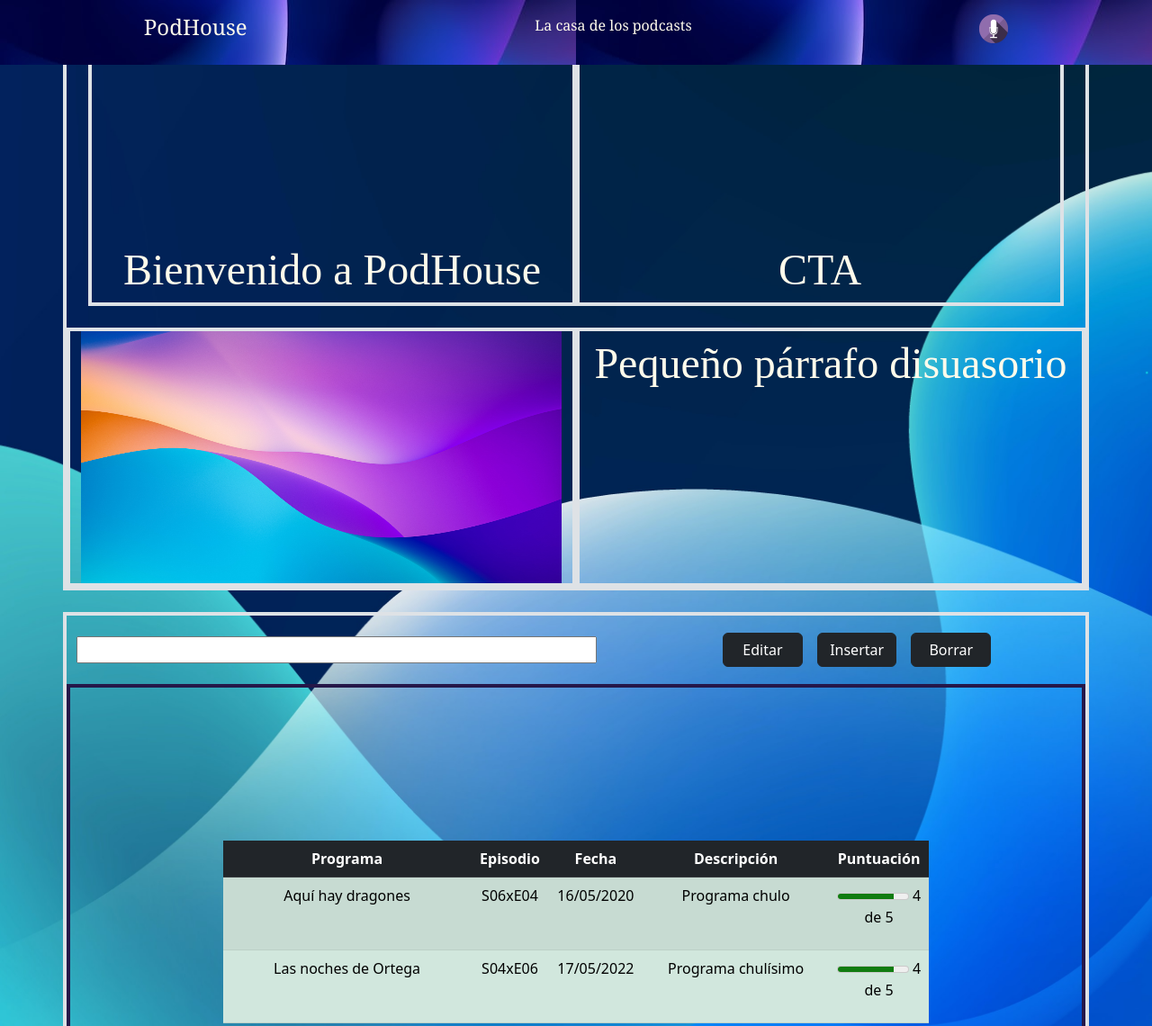
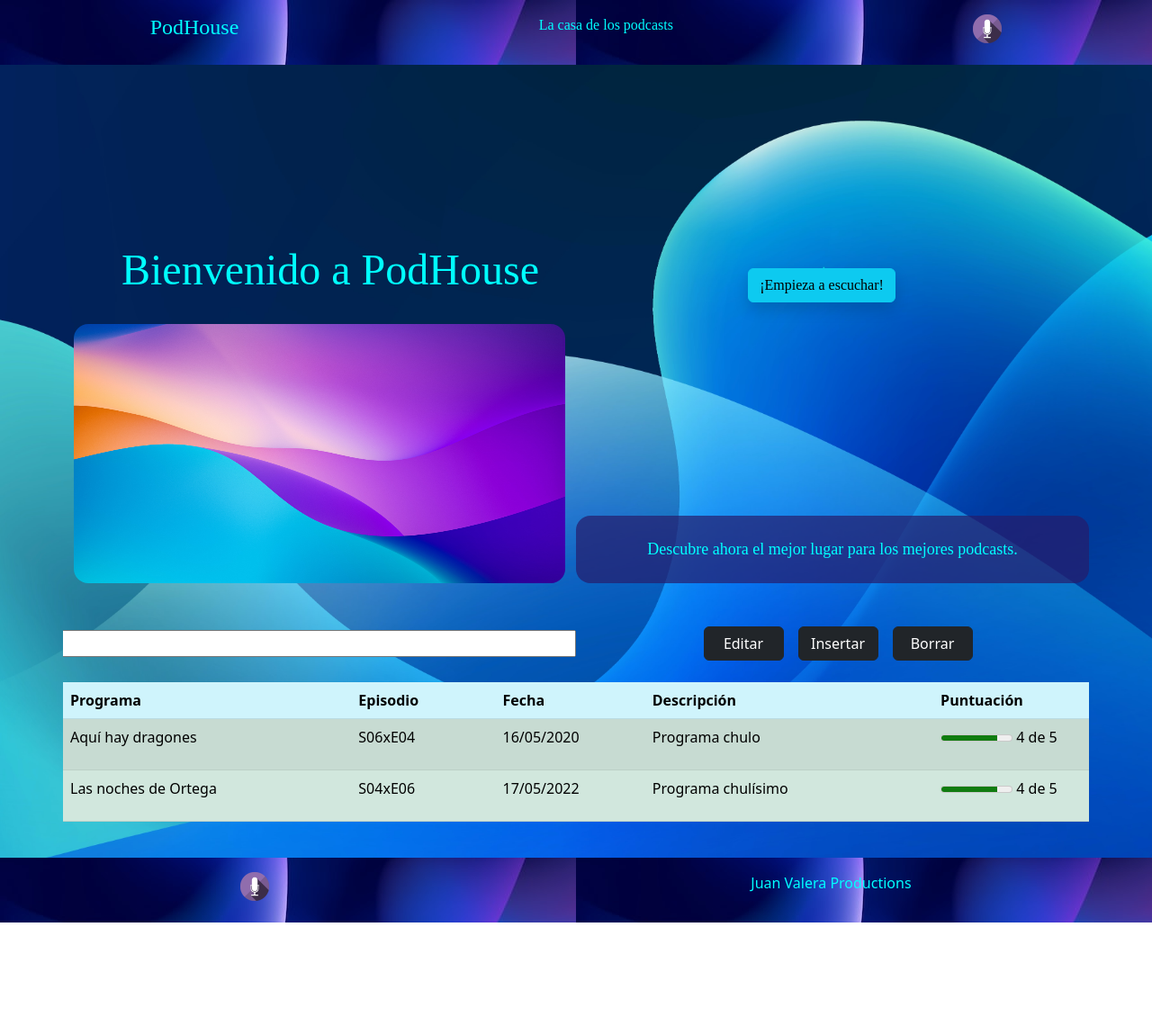
Before and after one commit to JuanValeraDev/Podhouse, a plain HTML site: page index.html in a window 1280 px wide. Shown: the top 1140 px of the page at 90% size. After the commit the page ends 1025 px from the top, so only its background shows below. Drawn offline with nearby package versions, Linux system fonts and the light colour scheme; a web font is replaced by a local one.

Commit message:
commit 19/12/22

```diff
--- a/estilos.css
+++ b/estilos.css
@@ -6,11 +6,11 @@ body {
 }
 
 header {
-    color: #FFFBEB;
+    color: aqua;
     background-image: url("img/richard-horvath-_nWaeTF6qo0-unsplash.jpg");
     display: flex;
     justify-content: space-around;
-    font-family: Cambria, Cochin, Georgia, Times, 'Times New Roman', serif;
+    font-family: 'Laila', serif;
 
 }
 
@@ -24,20 +24,13 @@ footer{
   display: flex;
   justify-content: space-around;
     background-image: url("img/richard-horvath-_nWaeTF6qo0-unsplash.jpg");
-    color: #FFFBEB;
+    color: aqua;
 }
 footer img{
     height: 2rem;
 }
 
-.primer-panel,
-.segundo-panel {
-  /* background-color: white;
-    opacity: 70%;
-    border: #251749 4px;
-*/
-color: #FFFBEB;
-}
+
 
 .primer-panel {
     min-height: max-content;
@@ -52,6 +45,19 @@ color: #FFFBEB;
     font-size: 3em;
     font-family: 'Laila', serif;
     height: 6em;
+}
+.textoPortada{
+    font-size: large;
+    background-color: rgba(37, 28, 108,0.7);
+
+}
+
+.eslogan{
+    color: aqua;
+}
+.cta, .textoPortada{
+    color: aqua;
+    align-self: flex-end;
 }
 
 .botonera{
@@ -68,6 +74,4 @@ color: #FFFBEB;
 }
 
 .buscador {
-    margin: 2%;
-    height: auto;
 }
--- a/index.html
+++ b/index.html
@@ -22,40 +22,42 @@
         <img src="img/pngwing.com (1).png" alt="logo">
     </header>
 
-    <div class="container primer-panel border border-4">
+    <div class="container primer-panel">
         <div class="row p-4 mt-4">
-            <div class="col eslogan d-flex align-items-end border">Bienvenido a PodHouse</div>
-            <div class="col cta d-flex align-items-end border">CTA</div>
+            <div class="col eslogan d-flex align-items-end ">Bienvenido a PodHouse</div>
+            <div class="col cta d-flex align-items-end">
+                <button type="button" class="btn btn-info shadow">¡Empieza a escuchar!</button>
+            </div>
         </div>
         <div class="row">
-            <div class="col imagenPortada overflow-hidden border">
-                <img src="img/milad-fakurian-E8Ufcyxz514-unsplash.jpg" alt="micro" class="w-100 h-100">
+            <div class="col imagenPortada overflow-hidden">
+                <img src="img/milad-fakurian-E8Ufcyxz514-unsplash.jpg" alt="micro"
+                    class="w-100 h-100 rounded-4 opacity-40">
             </div>
-            <div class="col textoPortada border">Pequeño párrafo disuasorio</div>
+            <div class="col textoPortada w-100 h-100 rounded-4 align-items-end py-4">
+                Descubre ahora el mejor lugar para los mejores podcasts.
+            </div>
         </div>
     </div>
 
 
-    <div class="container  segundo-panel mt-4 overflow-hidden border border-4">
-
-        <div class="row gx-5 d-flex align-items-center">
+    <div class="container  segundo-panel mt-4 overflow-hidden ">
+        <div class="row gx-5 d-flex align-items-center my-4">
             <input type="search" class="col-md-6 col buscador flex-wrap"></input>
-            <div class="botonera d-flex col row gx-5">
+            <div class="botonera d-flex col-md-6 gx-5">
                 <button type="button" class="col-md-2  btn btn-dark ">Editar</button>
                 <button type="button" class="col-md-2  btn btn-dark ">Insertar</button>
                 <button type="button" class="col-md-2  btn btn-dark ">Borrar</button>
             </div>
-
         </div>
-        <div class="row justify-content-center d-flex flex-wrap">
-            <div class="col tabla overflow-auto">
-                <table class="table table-success table-striped table-hover">
-                    <thead class="table-dark">
+        <div class="row justify-content-center d-flex flex-wrap ">
+            <table class="table table-success table-striped table-hover overflow-auto">
+                <thead class="table-info">
                     <tr>
-                            <th class="col-lg-4">Programa</th>
+                        <th class="col-lg-2">Programa</th>
                         <th class="col-lg-1">Episodio</th>
                         <th class="col-lg-1">Fecha</th>
-                            <th class="col-lg-3">Descripción</th>
+                        <th class="col-lg-2">Descripción</th>
                         <th class="col-lg-1">Puntuación</th>
                     </tr>
                 </thead>
@@ -70,7 +72,7 @@
                         <td>
                             <p>16/05/2020</p>
                         </td>
-                            <td >
+                        <td>
                             <p>Programa chulo</p>
                         </td>
                         <td>
@@ -88,7 +90,7 @@
                         <td>
                             <p>17/05/2022</p>
                         </td>
-                            <td >
+                        <td>
                             <p>Programa chulísimo</p>
                         </td>
                         <td>
@@ -100,16 +102,7 @@
             </table>
         </div>
     </div>
-    </div>
-    </div>
-    </div>
 
-  <!-- <header class="d-flex flex-wrap justify-content-around py-3 mb-4 fixed-top">
-        <h1 class="fs-4">PodHouse</h1>
-        <p>La casa de los podcasts</p>
-        <img src="img/pngwing.com (1).png" alt="logo">
-    </header>
--->
 
         <footer class="py-3 mt-4 d-flex flex-wrap justify-content-around">
             <img src="img/pngwing.com (1).png" alt="logo">
```
Lines whose indentation alone changed are shown as unchanged.
